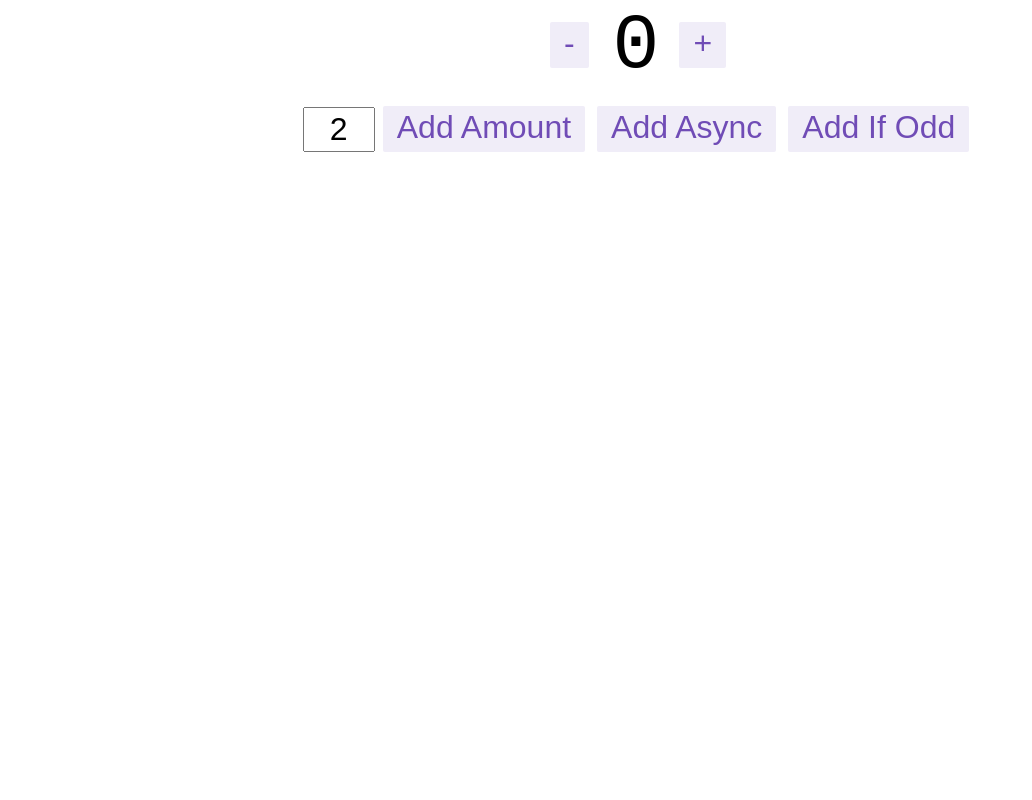
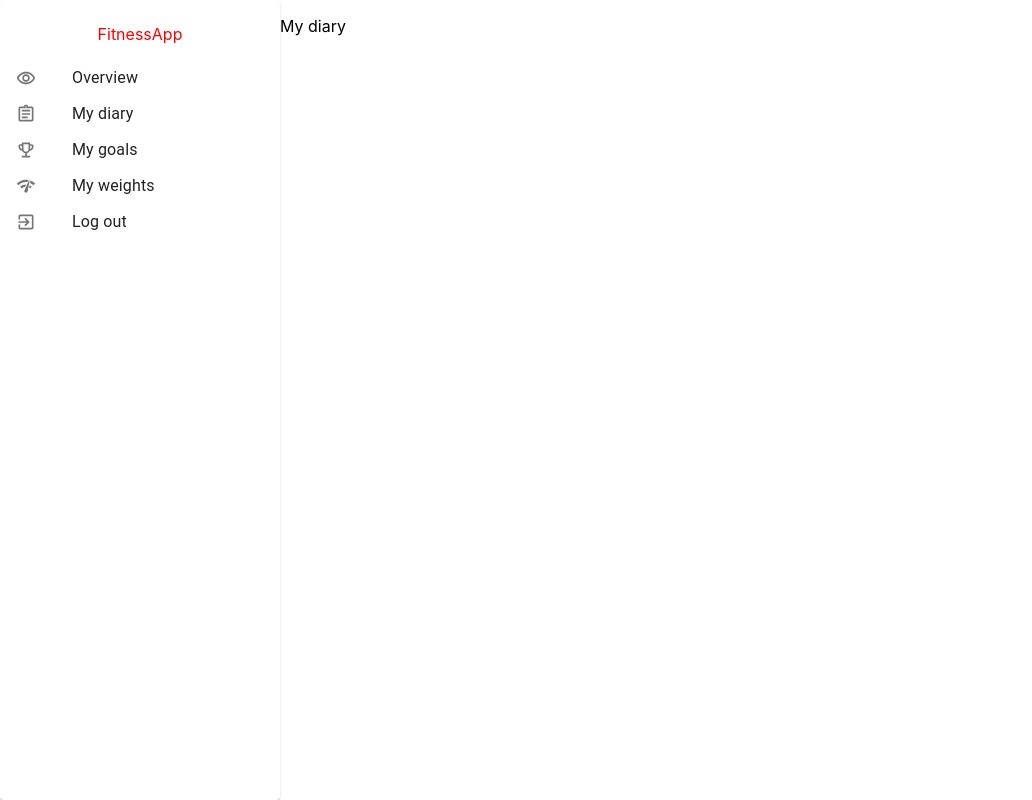
Before and after one commit to JustynaSmoliga/FitnessApp, a React (Create React App) app: page /diary in a window 1280 px wide. Shown: the whole page, without its empty margins (0-1032 px from the left). Built offline with nearby package versions, Linux system fonts and the light colour scheme.

Commit message:
nav links to menu added

```diff
--- a/src/App.tsx
+++ b/src/App.tsx
@@ -1,24 +1,35 @@
 import React from "react";
 import { Route, Switch } from "react-router-dom";
-import PrivateRoute from "./features/PrivateRoute/PrivateRoute";
+import PrivateRoute from "./features/private-route/PrivateRoute";
 import { Counter } from "./features/counter/Counter";
-import Menu from './features/Menu/Menu';
+import Menu from "./features/menu/Menu";
 import "./App.css";
+
+//dodac route * dla not found, dodac lazy loading
 
 function App() {
   return (
     <div className="App">
       <Switch>
         <Route path="/registration">
-          <p>registration</p>
+          <p>Registration</p>
         </Route>
         <Route path="/login">
-          <p>login</p>
+          <p>Login</p>
         </Route>
         <PrivateRoute path="/overview">
-          <p>overview</p>
+          <p>Overview</p>
         </PrivateRoute>
-        <Route path="/">
+        <PrivateRoute path="/diary">
+          <p>My diary</p>
+        </PrivateRoute>
+        <PrivateRoute path="/goals">
+          <p>My goals</p>
+        </PrivateRoute>
+        <PrivateRoute path="/weights">
+          <p>My weights</p>
+        </PrivateRoute>
+        <Route path="/" exact>
           <Counter />
         </Route>
       </Switch>
--- a/src/features/Menu/Menu.tsx
+++ b/src/features/Menu/Menu.tsx
@@ -6,26 +6,30 @@ import { makeStyles } from "@material-ui/core/styles";
 import ListItemIcon from "@material-ui/core/ListItemIcon";
 import Typography from "@material-ui/core/Typography";
 import { SvgIconProps } from "@material-ui/core";
-import RemoveRedEyeOutlinedIcon from '@material-ui/icons/RemoveRedEyeOutlined';
-import AssignmentOutlinedIcon from '@material-ui/icons/AssignmentOutlined';
-import ExitToAppOutlinedIcon from '@material-ui/icons/ExitToAppOutlined';
-import EmojiEventsOutlinedIcon from '@material-ui/icons/EmojiEventsOutlined';
-import NetworkCheckOutlinedIcon from '@material-ui/icons/NetworkCheckOutlined';
+import RemoveRedEyeOutlinedIcon from "@material-ui/icons/RemoveRedEyeOutlined";
+import AssignmentOutlinedIcon from "@material-ui/icons/AssignmentOutlined";
+import ExitToAppOutlinedIcon from "@material-ui/icons/ExitToAppOutlined";
+import EmojiEventsOutlinedIcon from "@material-ui/icons/EmojiEventsOutlined";
+import NetworkCheckOutlinedIcon from "@material-ui/icons/NetworkCheckOutlined";
+import { NavLink } from "react-router-dom";
 
 const useStyles = makeStyles({
   root: {
-    width: 230,
+    width: 280,
   },
+  logo: { color: "red" },
+  active: { color: "black" },
 });
 
 interface NewMenuItemProps {
   text: string;
   icon: React.ReactElement<SvgIconProps>;
+  linkPath: string;
 }
 
 const NewMenuItem: React.FC<NewMenuItemProps> = (props) => {
   return (
-    <MenuItem>
+    <MenuItem component={NavLink} to={props.linkPath}>
       <ListItemIcon>{props.icon}</ListItemIcon>
       <Typography variant="inherit">{props.text}</Typography>
     </MenuItem>
@@ -38,78 +42,33 @@ export default function Menu() {
   return (
     <Paper className={classes.root}>
       <MenuList>
+        <p className={classes.logo}>FitnessApp</p>
         <NewMenuItem
           text="Overview"
           icon={<RemoveRedEyeOutlinedIcon fontSize="small" />}
+          linkPath="/overview"
         />
         <NewMenuItem
           text="My diary"
           icon={<AssignmentOutlinedIcon fontSize="small" />}
+          linkPath="/diary"
         />
-        <NewMenuItem text="My goals" icon={<EmojiEventsOutlinedIcon fontSize="small" />} />
-        <NewMenuItem text="My weights" icon={<NetworkCheckOutlinedIcon fontSize="small" />} />
-        <NewMenuItem text="Log out" icon={<ExitToAppOutlinedIcon fontSize="small" />} />
+        <NewMenuItem
+          text="My goals"
+          icon={<EmojiEventsOutlinedIcon fontSize="small" />}
+          linkPath="/goals"
+        />
+        <NewMenuItem
+          text="My weights"
+          icon={<NetworkCheckOutlinedIcon fontSize="small" />}
+          linkPath="/weights"
+        />
+        <NewMenuItem
+          text="Log out"
+          icon={<ExitToAppOutlinedIcon fontSize="small" />}
+          linkPath="/login"
+        />
       </MenuList>
     </Paper>
   );
 }
-
-// import React from 'react';
-// import PropTypes from 'prop-types';
-// import MenuList from '@material-ui/core/MenuList';
-// import MenuItem from '@material-ui/core/MenuItem';
-// import Paper from '@material-ui/core/Paper';
-// import { withStyles } from '@material-ui/core/styles';
-// import ListItemIcon from '@material-ui/core/ListItemIcon';
-// import ListItemText from '@material-ui/core/ListItemText';
-// import InboxIcon from '@material-ui/icons/MoveToInbox';
-// import DraftsIcon from '@material-ui/icons/Drafts';
-// import SendIcon from '@material-ui/icons/Send';
-
-// const styles = theme => ({
-//   menuItem: {
-//     '&:focus': {
-//       backgroundColor: theme.palette.primary.main,
-//       '& $primary, & $icon': {
-//         color: theme.palette.common.white,
-//       },
-//     },
-//   },
-//   primary: {},
-//   icon: {},
-// });
-
-// function ListItemComposition(props) {
-//   const { classes } = props;
-
-//   return (
-//     <Paper>
-//       <MenuList>
-//         <MenuItem className={classes.menuItem}>
-//           <ListItemIcon className={classes.icon}>
-//             <SendIcon />
-//           </ListItemIcon>
-//           <ListItemText classes={{ primary: classes.primary }} inset primary="Sent mail" />
-//         </MenuItem>
-//         <MenuItem className={classes.menuItem}>
-//           <ListItemIcon className={classes.icon}>
-//             <DraftsIcon />
-//           </ListItemIcon>
-//           <ListItemText classes={{ primary: classes.primary }} inset primary="Drafts" />
-//         </MenuItem>
-//         <MenuItem className={classes.menuItem}>
-//           <ListItemIcon className={classes.icon}>
-//             <InboxIcon />
-//           </ListItemIcon>
-//           <ListItemText classes={{ primary: classes.primary }} inset primary="Inbox" />
-//         </MenuItem>
-//       </MenuList>
-//     </Paper>
-//   );
-// }
-
-// ListItemComposition.propTypes = {
-//   classes: PropTypes.object.isRequired,
-// };
-
-// export default withStyles(styles)(ListItemComposition);
--- a/src/features/PrivateRoute/PrivateRoute.tsx
+++ b/src/features/private-route/PrivateRoute.tsx
@@ -1,7 +1,8 @@
+import { Box } from "@material-ui/core";
 import React from "react";
 import { Route, RouteProps } from "react-router-dom";
 import { useHistory } from "react-router-dom";
-import Menu from '../Menu/Menu';
+import Menu from "../menu/Menu";
 
 export interface PrivateRouteProps extends RouteProps {}
 
@@ -17,10 +18,10 @@ const PrivateRoute: React.FC<PrivateRouteProps> = (props) => {
   // history.push("/registration");
 
   return (
-    <div>
-      <Menu/>
+    <Box display="flex" height="100vh" >
+      <Menu />
       <Route {...props} />
-    </div>
+    </Box>
   );
 };
 
```
